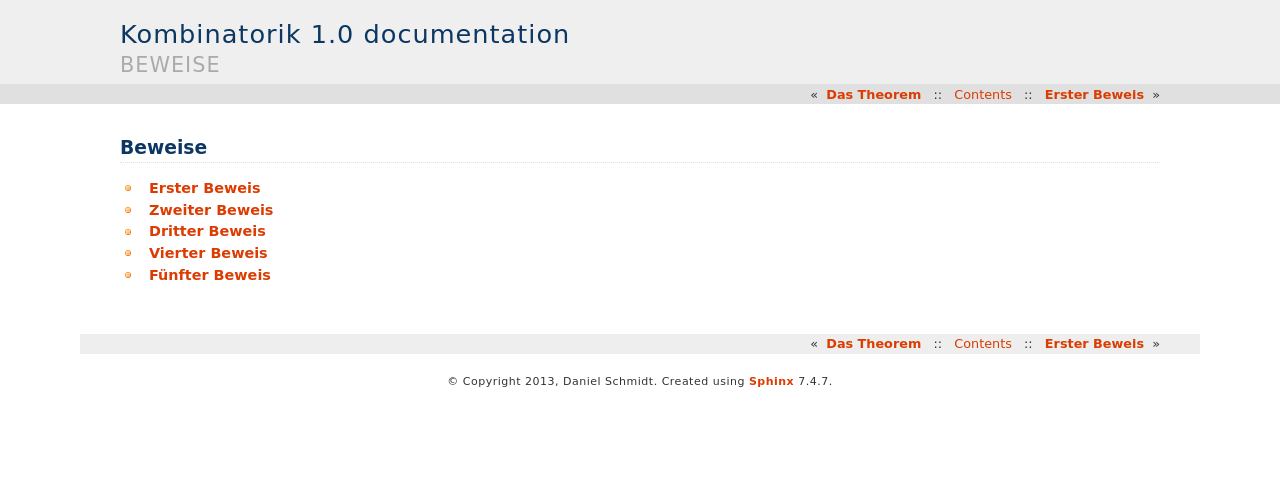
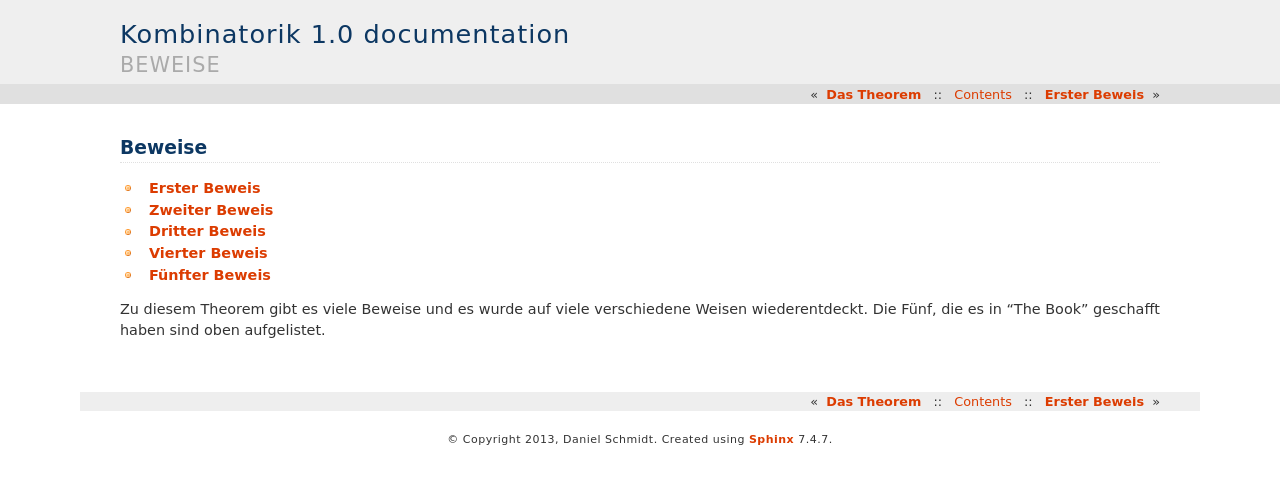
Before and after one commit to DanielMSchmidt/kombinatorik, a Sphinx documentation site: the page built from source/proof.rst, in a window 1280 px wide. Shown: the top 484 px of the page. Built offline with Sphinx 7.4.7, drawn with Linux system fonts in a browser that asks for light colours; formulas are drawn with MathJax 3.

Commit message:
added small text

```diff
--- a/source/proof.rst
+++ b/source/proof.rst
@@ -8,3 +8,5 @@ Beweise
    proof/third
    proof/fourth
    proof/fifth
+
+Zu diesem Theorem gibt es viele Beweise und es wurde auf viele verschiedene Weisen wiederentdeckt. Die Fünf, die es in "The Book" geschafft haben sind oben aufgelistet.
```
